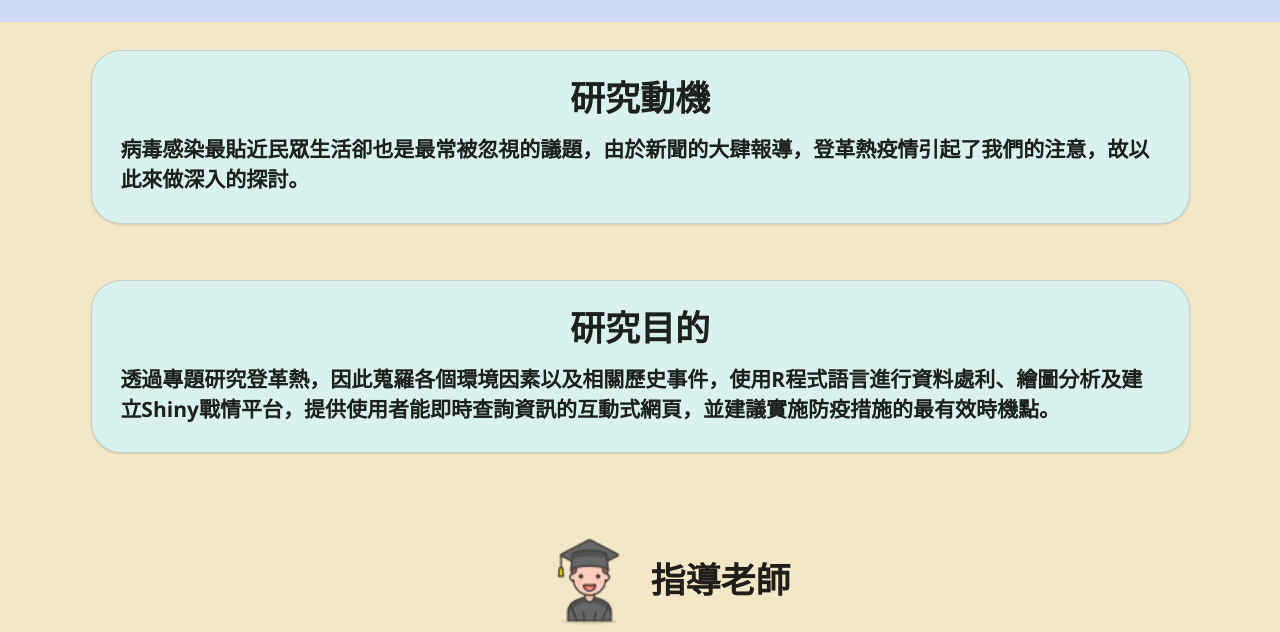
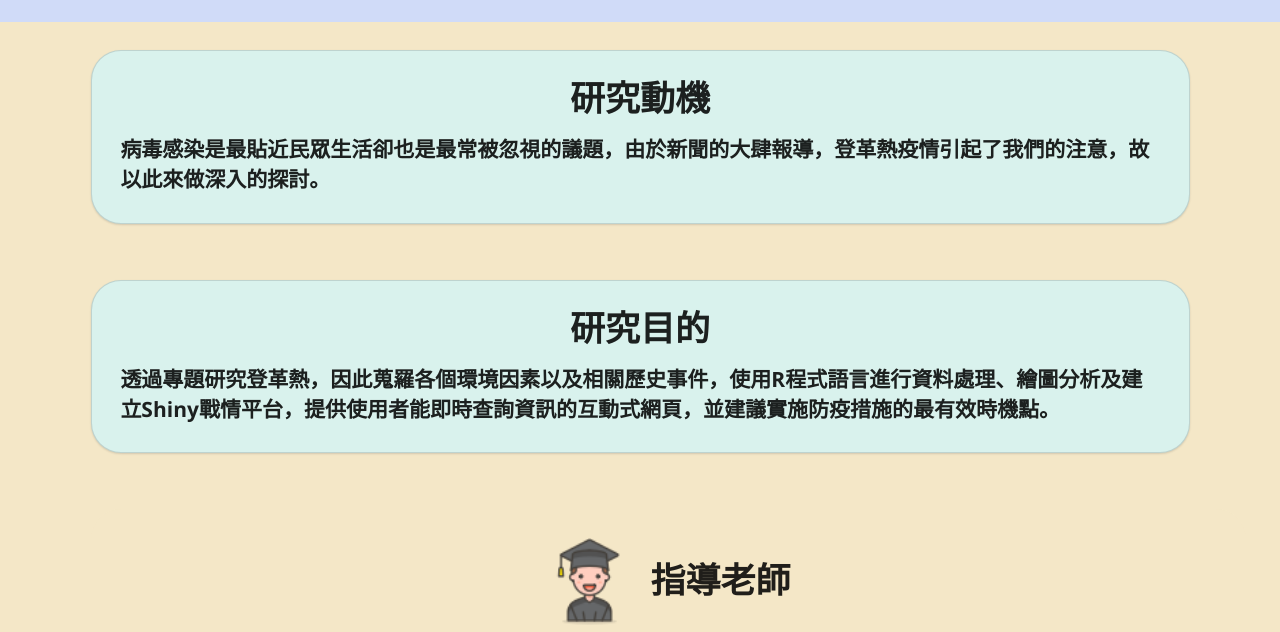
Before and after one commit to EVMPF/cherry, a plain HTML site: page index.html in a window 1280 px wide. Shown: the part 1040-1672 px from the top of the page. Drawn offline with Linux system fonts and the light colour scheme.

Commit message:
Cherry v0.25 錯字更正

```diff
--- a/index.html
+++ b/index.html
@@ -103,7 +103,7 @@
                     <div class="content">研究動機</div>
                 </h1>
                 <p>
-                    病毒感染最貼近民眾生活卻也是最常被忽視的議題，由於新聞的大肆報導，登革熱疫情引起了我們的注意，故以此來做深入的探討。
+                    病毒感染是最貼近民眾生活卻也是最常被忽視的議題，由於新聞的大肆報導，登革熱疫情引起了我們的注意，故以此來做深入的探討。
                 </p>
             </div>
 
@@ -112,7 +112,7 @@
                     <div class="content">研究目的</div>
                 </h1>
                 <p>
-                    透過專題研究登革熱，因此蒐羅各個環境因素以及相關歷史事件，使用R程式語言進行資料處利、繪圖分析及建立Shiny戰情平台，提供使用者能即時查詢資訊的互動式網頁，並建議實施防疫措施的最有效時機點。
+                    透過專題研究登革熱，因此蒐羅各個環境因素以及相關歷史事件，使用R程式語言進行資料處理、繪圖分析及建立Shiny戰情平台，提供使用者能即時查詢資訊的互動式網頁，並建議實施防疫措施的最有效時機點。
                 </p>
             </div>
         </div>
```
